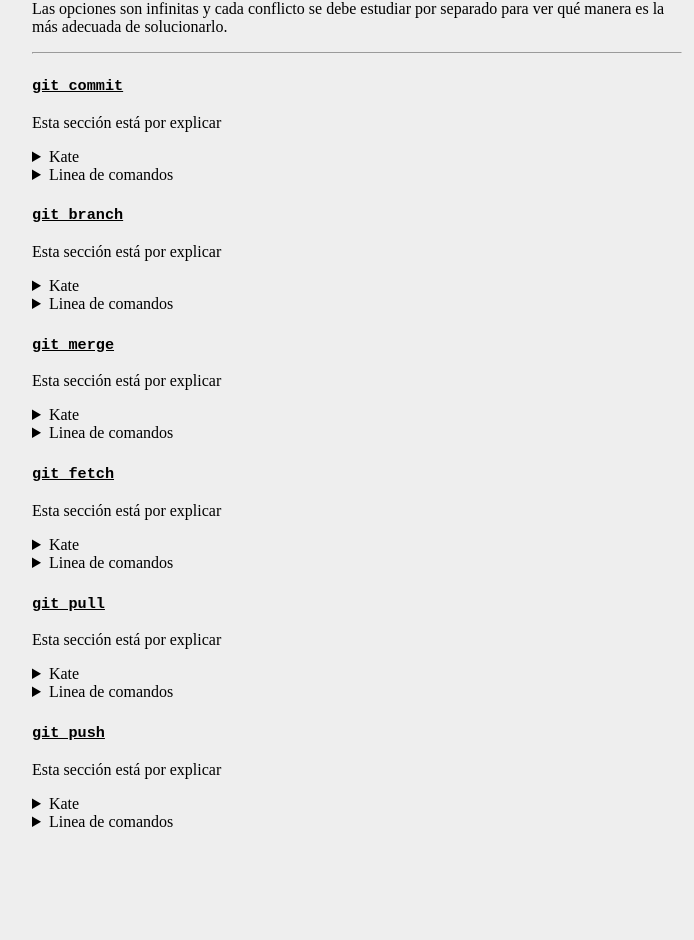
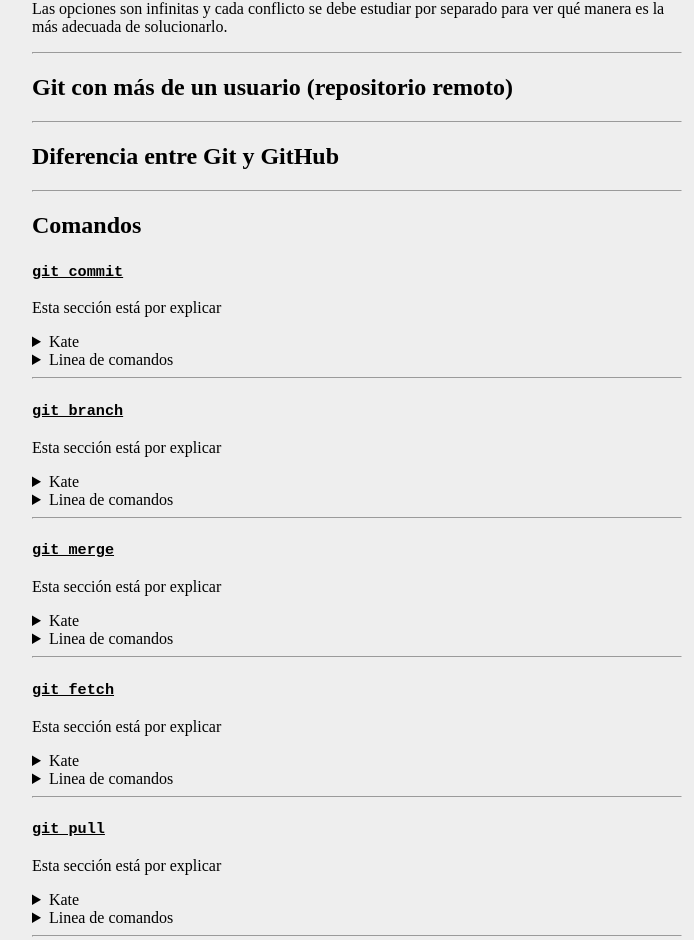
Before and after one commit to Calcoph/aprende-git, a plain HTML site: page index.html in a window 1280 px wide. Shown: the part 5895-6835 px from the top of the page, without its empty margins (283-977 px from the left). Before the commit the page ends 6766 px from the top, so only its background shows below. Drawn offline with Linux system fonts and the light colour scheme.

Commit message:
añadir títulos faltantes

```diff
--- a/index.html
+++ b/index.html
@@ -190,6 +190,15 @@
         Las opciones son infinitas y cada conflicto se debe estudiar por separado para ver qué manera es la más adecuada de solucionarlo.
     </p>
     <hr><!-- ----------------------------------------------------------------------------------------------------------------- -->
+
+    <h2 id="multiusr">Git con más de un usuario (repositorio remoto)</h2>
+    <hr><!-- ----------------------------------------------------------------------------------------------------------------- -->
+
+    <h2 id="gitvsgithub">Diferencia entre Git y GitHub</h2>
+    <hr><!-- ----------------------------------------------------------------------------------------------------------------- -->
+
+    <h2 id="Comandos">Comandos</h2>
+
     <h3 id="git-commit"><u><code>git commit</code></u></h3>
     <p>Esta sección está por explicar</p> <!-- TODO -->
     <details>
@@ -200,6 +209,8 @@
         <summary>Linea de comandos</summary>
         <p>Texto</p>
     </details>
+    <hr><!-- ----------------------------------------------------------------------------------------------------------------- -->
+
     <h3 id="git-branch"><u><code>git branch</code></u></h3>
     <p>Esta sección está por explicar</p> <!-- TODO -->
     <details>
@@ -210,6 +221,8 @@
         <summary>Linea de comandos</summary>
         <p>Texto</p>
     </details>
+    <hr><!-- ----------------------------------------------------------------------------------------------------------------- -->
+
     <h3 id="git-merge"><u><code>git merge</code></u></h3>
     <p>Esta sección está por explicar</p> <!-- TODO -->
     <details>
@@ -220,6 +233,8 @@
         <summary>Linea de comandos</summary>
         <p>Texto</p>
     </details>
+    <hr><!-- ----------------------------------------------------------------------------------------------------------------- -->
+
     <h3 id="git-fetch"><u><code>git fetch</code></u></h3>
     <p>Esta sección está por explicar</p> <!-- TODO -->
     <details>
@@ -230,6 +245,8 @@
         <summary>Linea de comandos</summary>
         <p>Texto</p>
     </details>
+    <hr><!-- ----------------------------------------------------------------------------------------------------------------- -->
+
     <h3 id="git-pull"><u><code>git pull</code></u></h3>
     <p>Esta sección está por explicar</p> <!-- TODO -->
     <details>
@@ -240,6 +257,8 @@
         <summary>Linea de comandos</summary>
         <p>Texto</p>
     </details>
+    <hr><!-- ----------------------------------------------------------------------------------------------------------------- -->
+
     <h3 id="git-push"><u><code>git push</code></u></h3>
     <p>Esta sección está por explicar</p> <!-- TODO -->
     <details>
```
